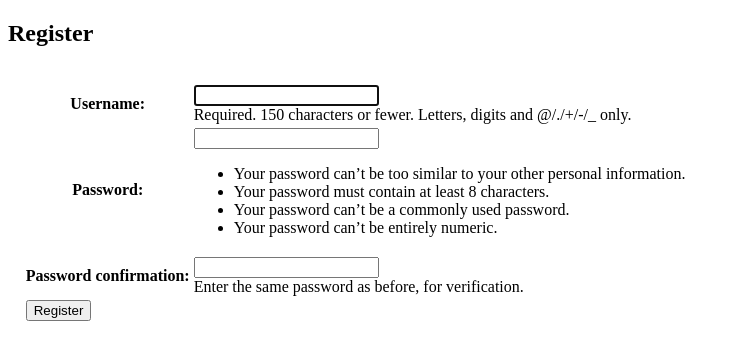
After one commit to VorakornLeechavanan/ku-polls, a Django app: page /signup/ in a window 1280 px wide. The commit adds this page. Shown: the top 360 px of the page, without its empty margins (0-738 px from the left). Run offline with Django 4.2, Linux system fonts and the light colour scheme.

Commit message:
add signup page

```diff
--- a/mysite/urls.py
+++ b/mysite/urls.py
@@ -17,10 +17,12 @@ Including another URLconf
 from django.contrib import admin
 from django.urls import path, include
 from django.views.generic import RedirectView
+from polls import views
 
 urlpatterns = [
     path("", RedirectView.as_view(url="polls/")),
     path("admin/", admin.site.urls),
     path('accounts/', include('django.contrib.auth.urls')),
+    path('signup/', views.signup, name='signup'),
     path("polls/", include("polls.urls")),
 ]
--- a/polls/views.py
+++ b/polls/views.py
@@ -6,6 +6,8 @@ from django.views import generic
 from .models import Choice, Question, Vote
 from django.urls import reverse
 from django.contrib.auth.decorators import login_required
+from django.contrib.auth import login, authenticate
+from django.contrib.auth.forms import UserCreationForm
 
 # Create your views here.
 
@@ -98,3 +100,24 @@ def vote(request, question_id):
     vote.save()
     messages.success(request, "Voted Successfully")
     return HttpResponseRedirect(reverse('polls:results', args=(question.id,)))
+
+
+def signup(request):
+    """Register a new user."""
+    if request.method == 'POST':
+        form = UserCreationForm(request.POST)
+        if form.is_valid():
+            form.save()
+            # get named fields from the form data
+            username = form.cleaned_data.get('username')
+            # password input field is named 'password1'
+            raw_passwd = form.cleaned_data.get('password1')
+            user = authenticate(username=username,password=raw_passwd)
+            login(request, user)
+            return redirect('polls:index')
+        # what if form is not valid?
+        # we should display a message in signup.html
+    else:
+        # create a user form and display it the signup page
+        form = UserCreationForm()
+    return render(request, 'registration/signup.html', {'form': form})
--- a/templates/registration/login.html
+++ b/templates/registration/login.html
@@ -14,6 +14,6 @@
     </p>
     <input type="hidden" name="next" value="{{next}}"/>
     </form>
-    {# If you have a sign-up page, then add a link here #}
+    Don't have an account? <a href="{% url 'signup' %}"> Click here </a>
 </body>
 </html>
--- /dev/null
+++ b/templates/registration/signup.html
@@ -0,0 +1,21 @@
+<!DOCTYPE html>
+<html lang="en">
+<head>
+    <meta charset="UTF-8">
+    <title>Title</title>
+</head>
+<body>
+     <h2>Register</h2>
+     <form method="POST">
+        {% csrf_token %}
+        <table style="padding: 2ex;">
+        {{ form.as_table }}     {# this line shows the sign-up form #}
+        <tr>
+        <td colspan="2">
+        <button type="submit">Register</button>
+        </td>
+        </tr>
+        </table>
+    </form>
+</body>
+</html>
--- a/templates/template.html
+++ b/templates/template.html
@@ -11,6 +11,9 @@
   <a class="navbar-brand" href="#">KU Polls</a>
   <div class="collapse navbar-collapse" id="navbarSupportedContent">
     <ul class="navbar-nav mr-auto">
+      <li class="nav-item">
+        <a class="nav-link" href="{% url 'signup' %}">Sign Up</a>
+      </li>
       {% if user.is_authenticated %}
       <li class="nav-item">
         <a class="nav-link"> Username: {{user.username.title}} </a>
```
